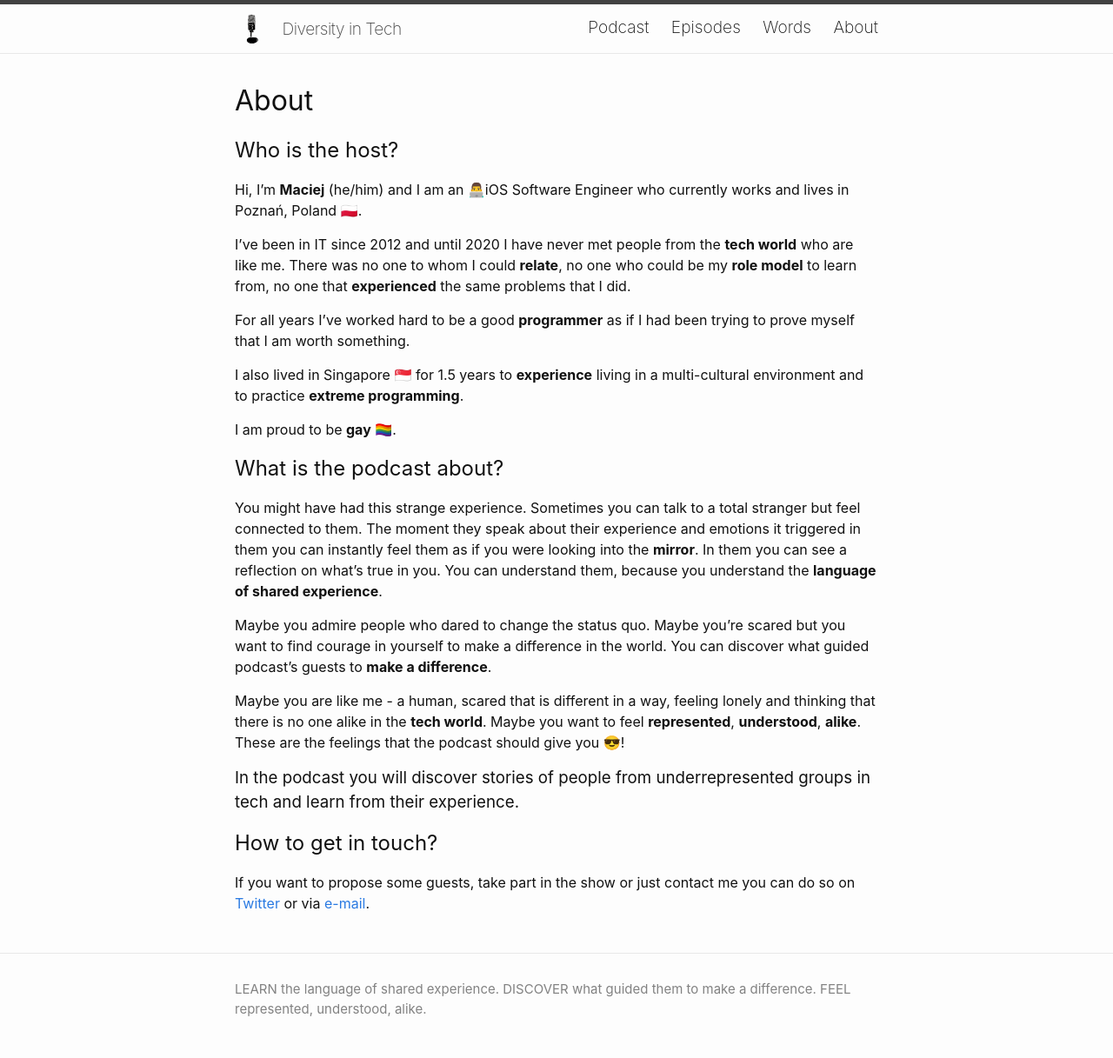
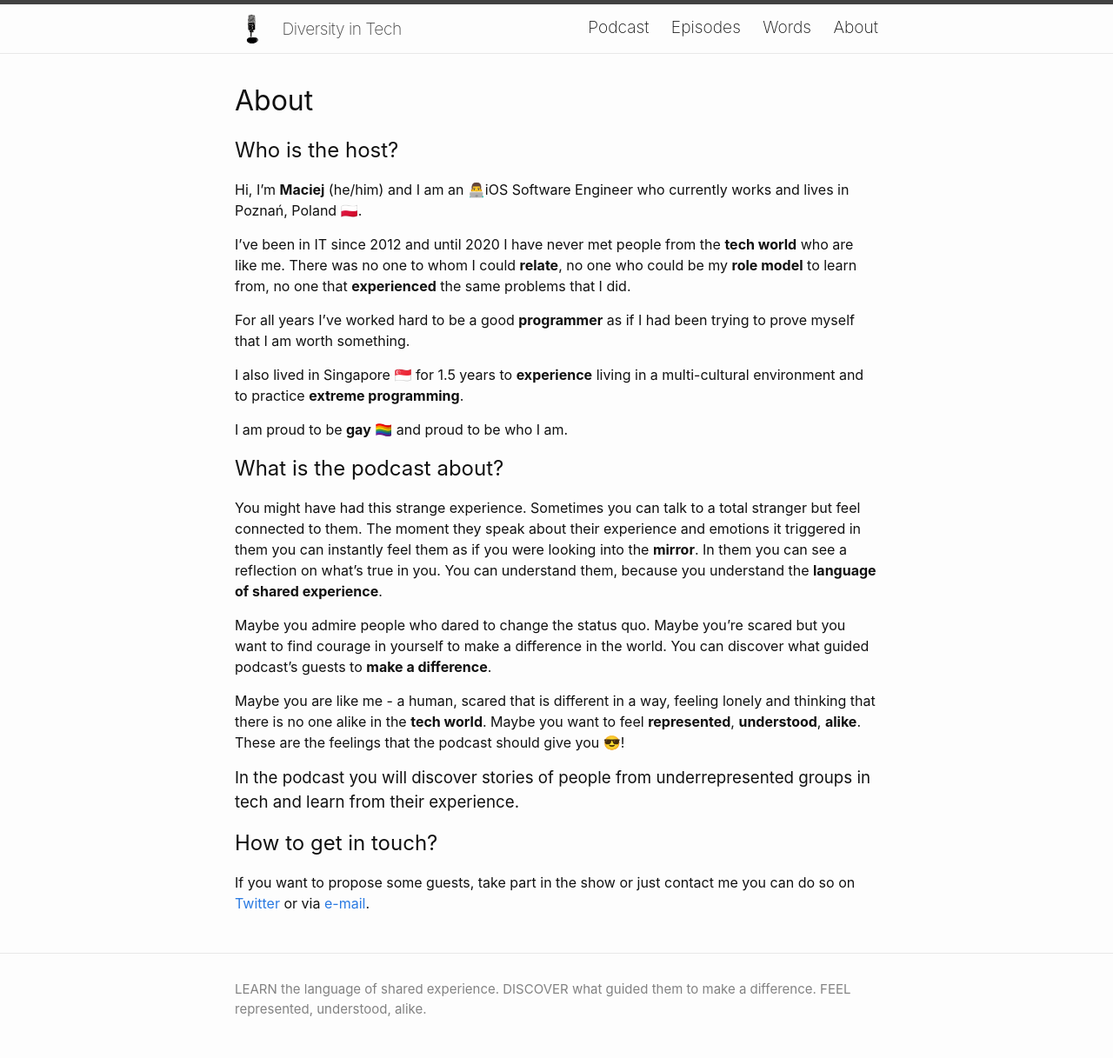
Before and after one commit to diversityin-tech/diversityin-tech.github.io, a Jekyll site: the page built from about.markdown, in a window 1280 px wide. Shown: the whole page at 87% size. Built offline with Jekyll 4.4.1, drawn with Linux system fonts in a browser that asks for light colours.

Commit message:
Update about.markdown

```diff
--- a/about.markdown
+++ b/about.markdown
@@ -14,7 +14,7 @@ For all years I've worked hard to be a good **programmer** as if I had been tryi
 
 I also lived in Singapore 🇸🇬 for 1.5 years to **experience** living in a multi-cultural environment and to practice **extreme programming**.
 
-I am proud to be **gay** 🏳️‍🌈.
+I am proud to be **gay** 🏳️‍🌈 and proud to be who I am.
 
 ## What is the podcast about?
 
```
